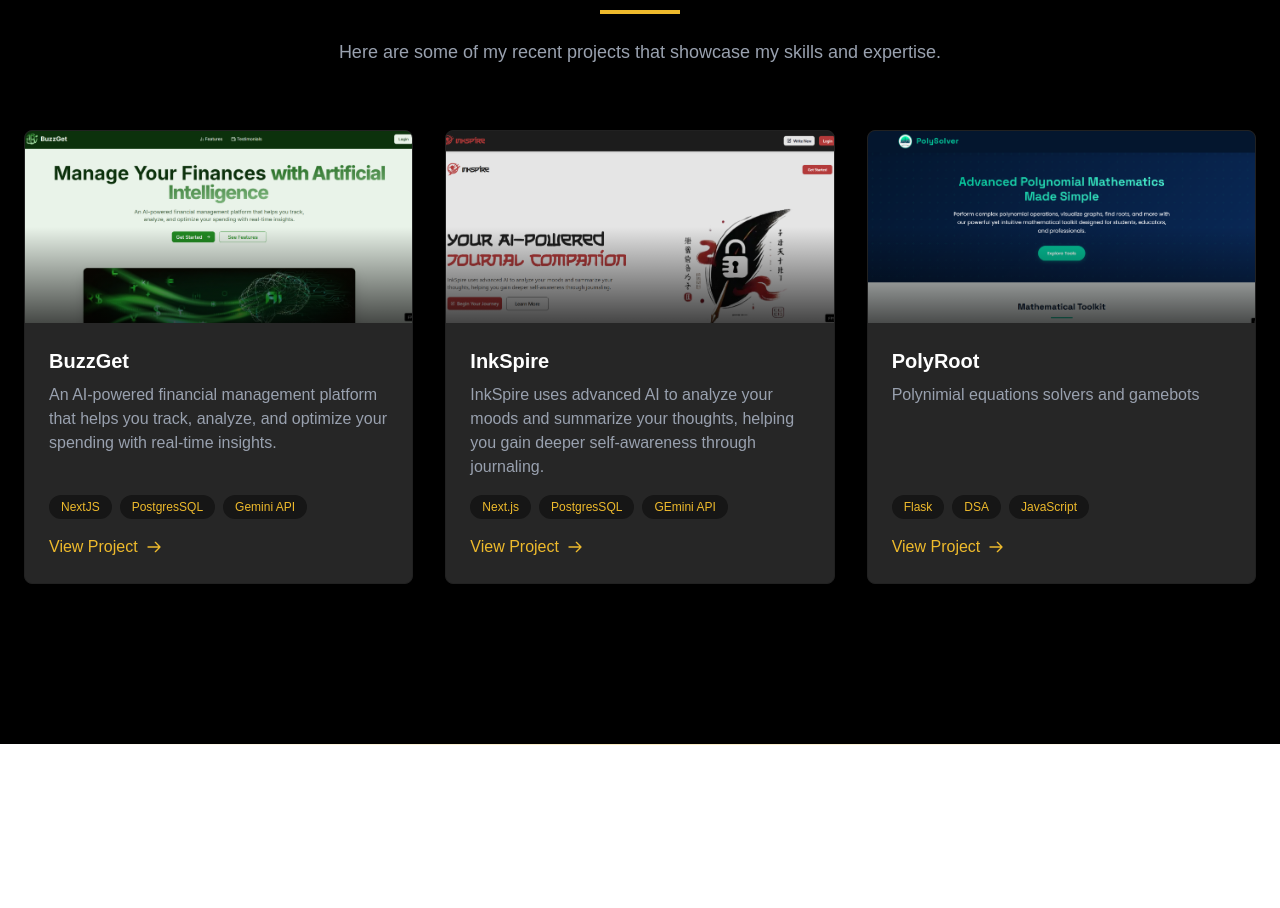
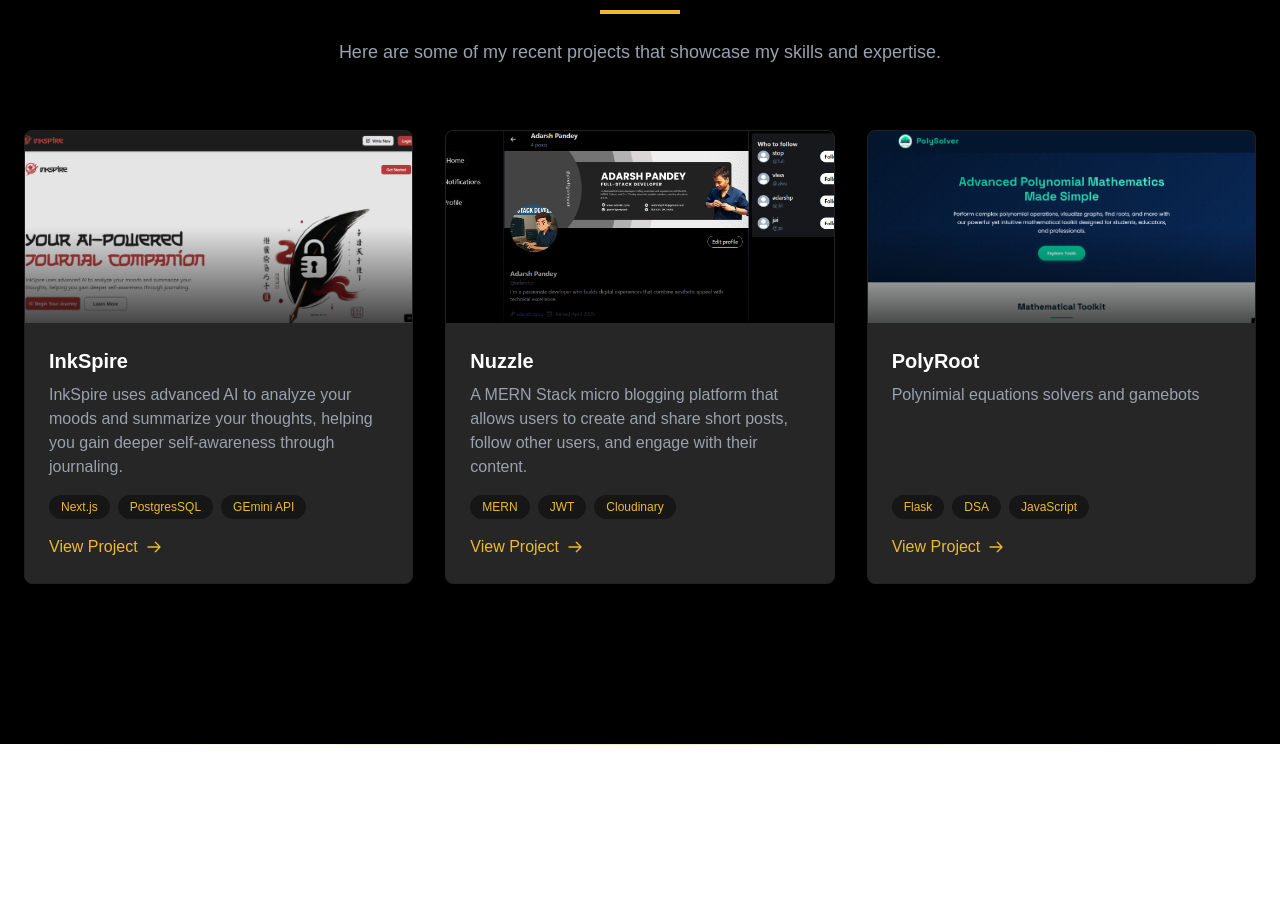
Before and after one commit to ProffGarryOak/portfolio25, a Next.js app: page / in a window 1280 px wide. Shown: the part 2180-3088 px from the top of the page. Built offline with nearby package versions, Linux system fonts and the light colour scheme.

Commit message:
updated projects and resume

```diff
--- a/Components/Sections/Project.jsx
+++ b/Components/Sections/Project.jsx
@@ -5,18 +5,19 @@ import ProjectCard from '@/Components/UI/ProjectCard';
 
 const projects = [
   {
-    title: "BuzzGet",
-    description: "An AI-powered financial management platform that helps you track, analyze, and optimize your spending with real-time insights.",
-    tags: ["NextJS", "PostgresSQL", "Gemini API"],
-    image: "/buzz.png",
-    link: "https://buzzget.vercel.app/"
-  },
-  {
     title: "InkSpire",
     description: "InkSpire uses advanced AI to analyze your moods and summarize your thoughts, helping you gain deeper self-awareness through journaling.",
     tags: ["Next.js", "PostgresSQL", "GEmini API"],
     image: "/ink.png",
     link: "https://inkspirejournal.vercel.app/"
+  },
+  {
+    title: "Nuzzle",
+    description: "A MERN Stack micro blogging platform that allows users to create and share short posts, follow other users, and engage with their content.",
+    tags: ["MERN", "JWT","Cloudinary"],
+
+    image: "/nuzz.png",
+    link: "https://nuzzle.onrender.com"
   },
   {
     title: "PolyRoot",
--- a/app/resume/page.js
+++ b/app/resume/page.js
@@ -8,7 +8,7 @@ export default function ResumePage() {
 
   useEffect(() => {
     setTimeout(() => {
-      router.push("https://drive.google.com/file/d/1yAOHAnoTuXbvbRmA_G4GuKoussHvMM7k");
+      router.push("https://drive.google.com/file/d/1r4qgG6z4qajN9M8eiFVw3hajiS7T1Y12");
     }, 2000);
   }, [router]);
 
```
Also changed, not shown: public/nuzz.png (added).
